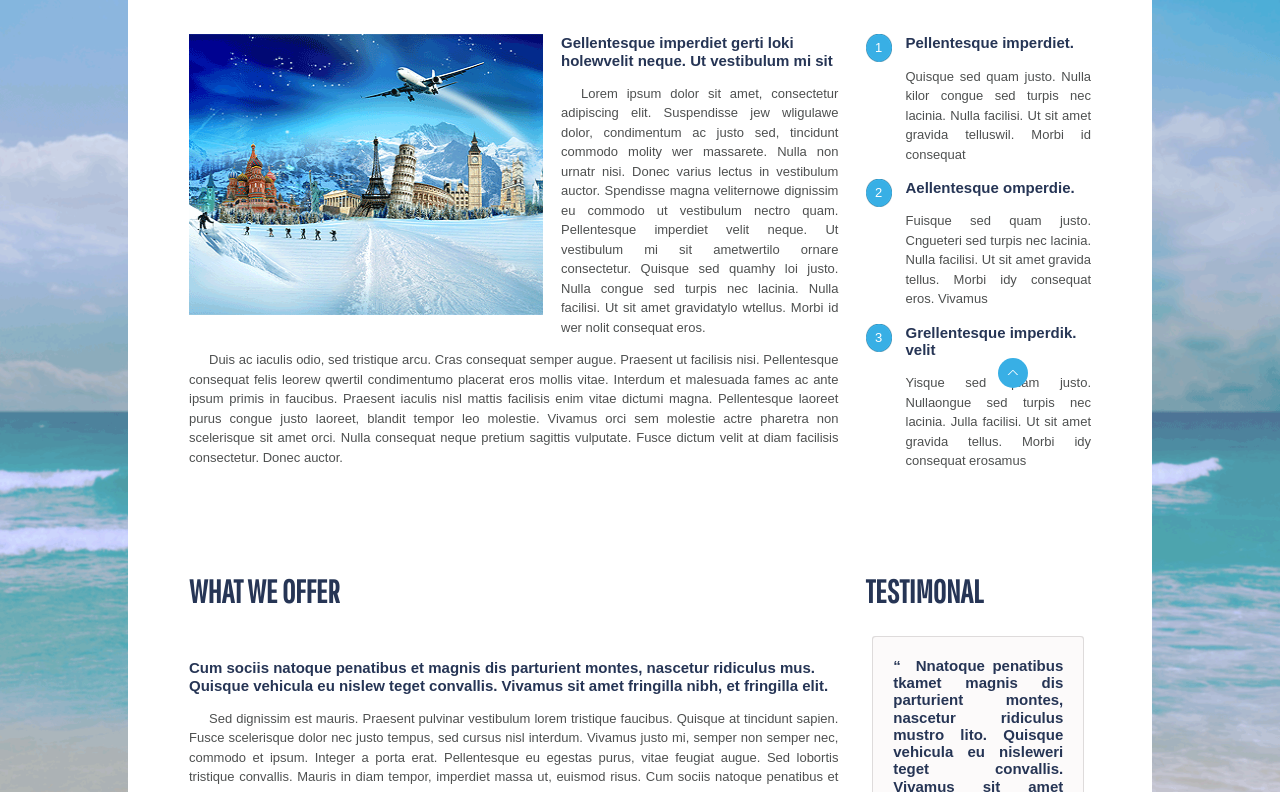
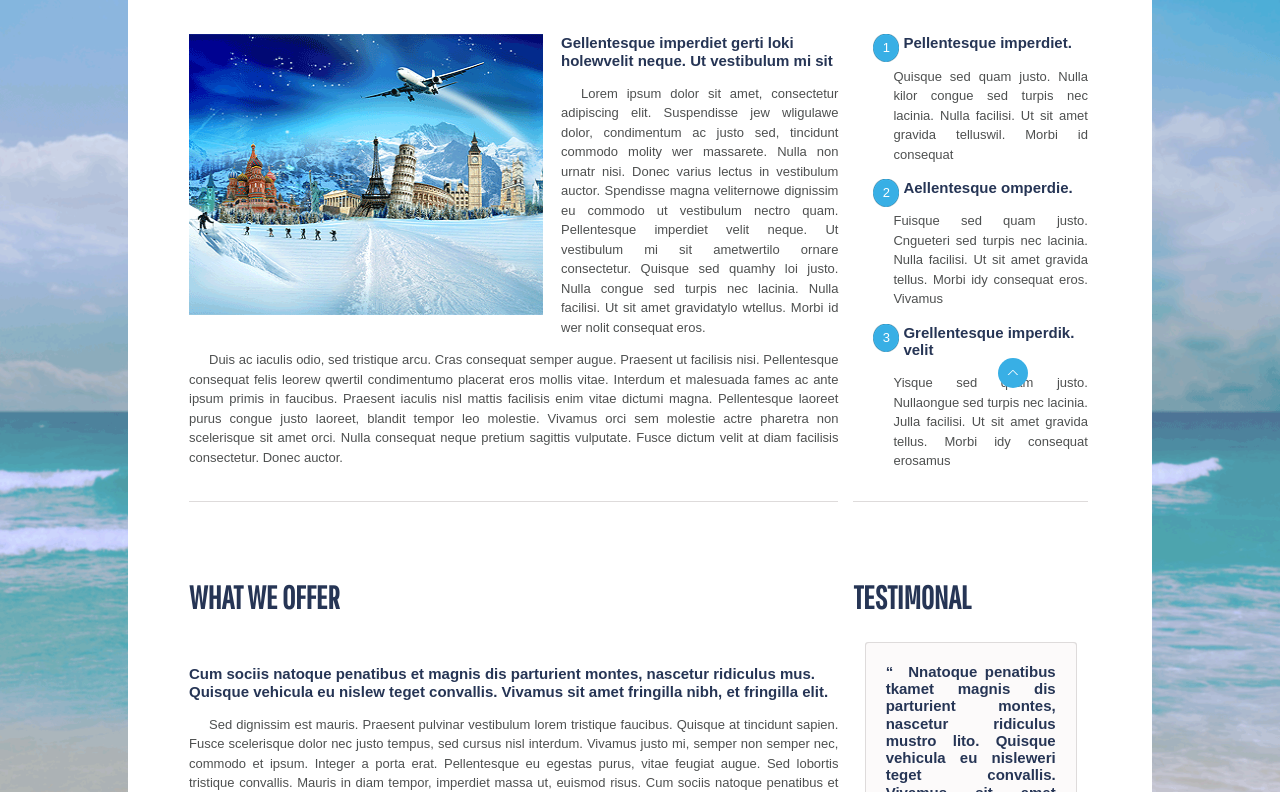
Before and after one commit to serhiikot/module-6-About-1024, a plain HTML site: page index.html in a window 1280 px wide. Shown: the part 390-1182 px from the top of the page. Drawn offline with nearby package versions, Linux system fonts and the light colour scheme; a web font is replaced by a local one.

Commit message:
added border

```diff
--- a/css/about_style.css
+++ b/css/about_style.css
@@ -3,7 +3,7 @@
 main {
     position: relative;
     display: flex;
-    justify-content: space-between;
+    justify-content: flex-start;
     flex-wrap: wrap;
     align-items: stretch;
     max-width: 1024px;
@@ -23,17 +23,19 @@ main {
 .rightColumn {
     display: flex;
     flex-direction: column;
-    width: 25%;
+    width: 26%;
+    padding-left: 15px;
 }
 
 /* Информационные блоки */
 .agencyProfCont,
 .princilesList {
-    height: 515px;
+    height: 580px;
+    border-bottom: 1px solid #dedbdb;
 }
 .offerInfo,
 .testimonal {
-    margin-top: 110px;
+    margin-top: 50px;
 }
 
 /* Заголовки */
@@ -60,7 +62,9 @@ main {
     color: #263555;
     text-transform: uppercase;
 }
-
+.topHeader {
+    margin-left: 15px;
+}
 /* Контент */
 /* Общее */
 .leftColumn p,
@@ -71,13 +75,6 @@ main {
     color: #4e5050;
     text-align: justify;
     text-indent: 20px;
-}
-.princilesList p {
-    text-indent: 0;
-}
-.princilesList ul {
-    padding: 0;
-    list-style: none;
 }
 
 /* Блок AGENCY PROFILE  */
@@ -90,9 +87,18 @@ main {
 }
 
 /* Блок OUR PRINCIPLES  */
-.principleHeaders,
-.principleInfo {
-    margin-left: 40px;
+.princilesList p {
+    text-indent: 0;
+    margin-left: 20px;
+
+}
+.princilesList ul {
+    margin-left: 20px;
+    padding: 0;
+    list-style: none;
+}
+.princilesList h6 {
+    margin-left: 30px;
 }
 .principItem1:before,
 .principItem2:before,
--- a/index.html
+++ b/index.html
@@ -17,13 +17,13 @@
                 <nav>
                     <ul class="topMenu">
                         <li class="topMenuItem"><a href="#">home</a></li>
-                        <li class="topMenuItemDrop">
+                        <li class="topMenuItemDrop"><a href="https://serhiikot.github.io/module-6-About-1024/">about</a>
                             <ul class="topDropMenu">
                                 <li class="topDropMenuItem"><a href="#">agency</a></li>
                                 <li class="topDropMenuItem"><a href="#">news</a></li>
                                 <li class="topDropMenuItem"><a href="#">team</a></li>
                             </ul>
-                            <a href="https://serhiikot.github.io/module-6-About-1024/">about</a>
+
                         </li>
                         <li class="topMenuItem"><a href="https://serhiikot.github.io/module-6-Gallery-1024/">gallery</a></li>
                         <li class="logo">
```
